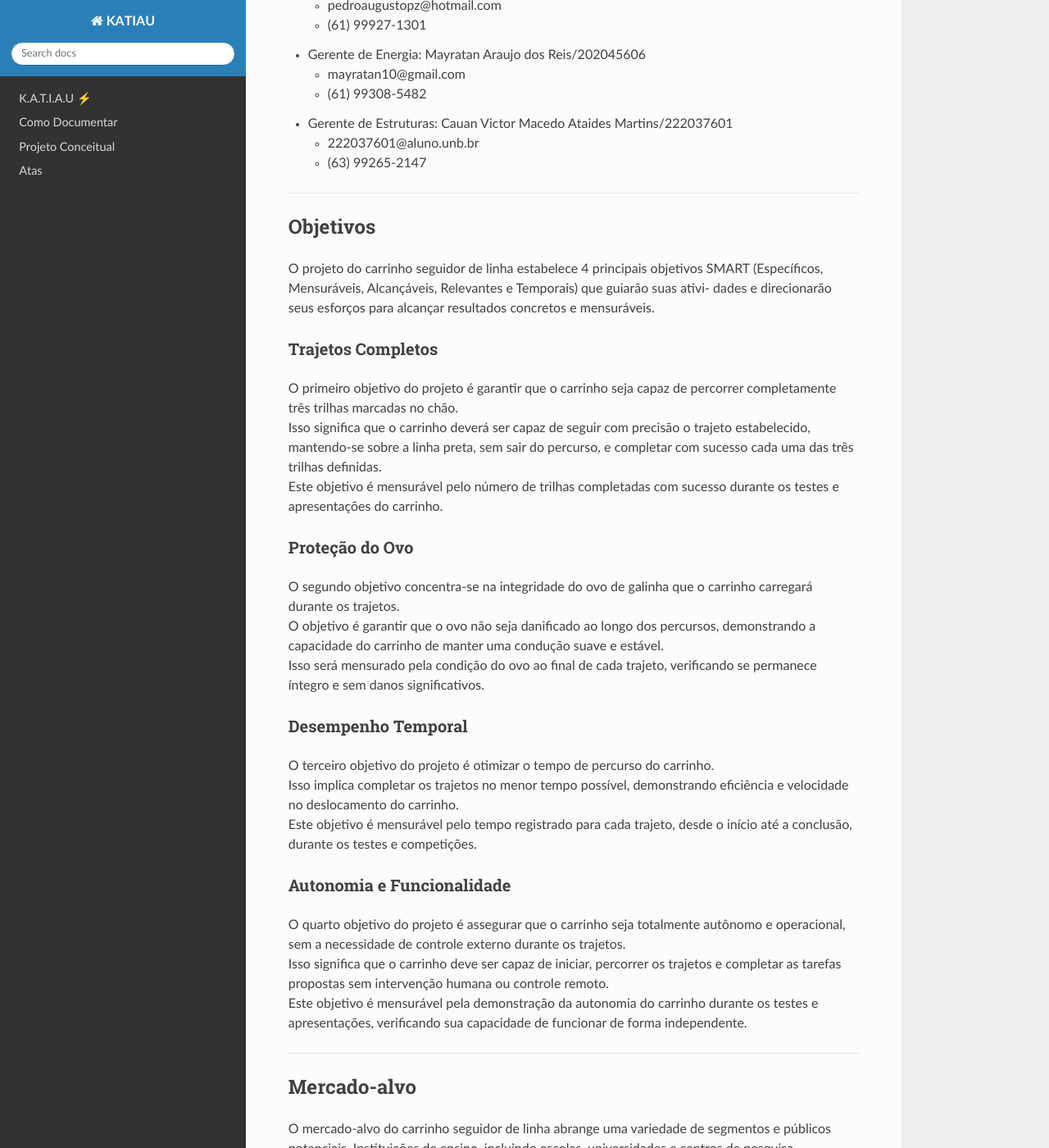
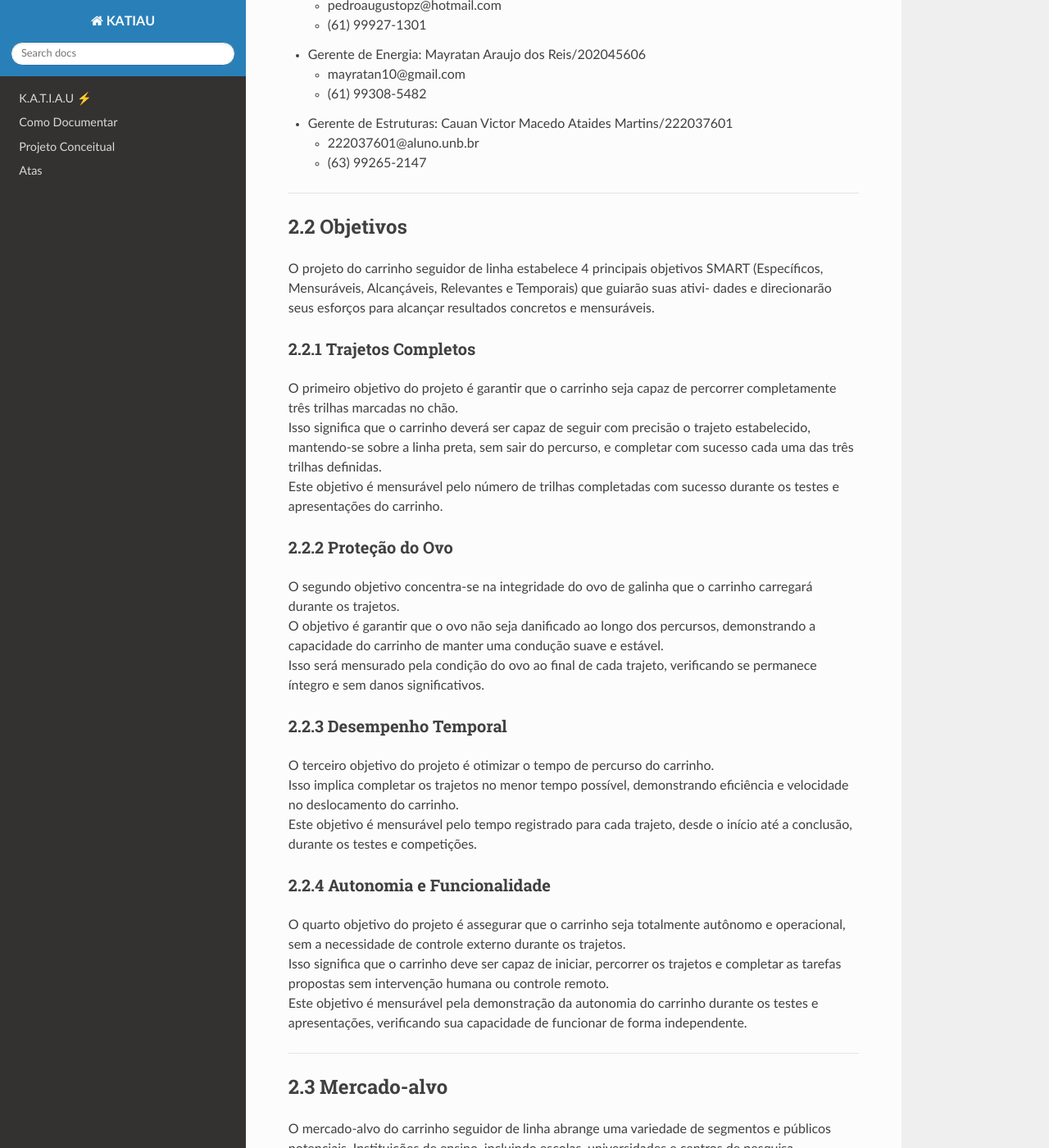
Before and after one commit to PI1-2024-1/PI1-KATIAU-docs, an MkDocs documentation site: the page built from docs/Documentacao/2_Tap.md, in a window 1280 px wide and 1400 px high, scrolled down 678 px. Shown: the whole window at 82% size. Built offline with MkDocs 1.6.1, drawn with Linux system fonts in a browser that asks for light colours; nearby versions of some CDN libraries; some of the changed text lies outside the part shown.

Commit message:
Commit para ajustes visuais verificados após ultimo PR.

```diff
--- a/docs/Documentacao/2_Tap.md
+++ b/docs/Documentacao/2_Tap.md
@@ -1,4 +1,4 @@
-# Termo de Abertura do Projeto
+# 2. Termo de Abertura do Projeto
 
 Este tópico representa o Termo de Abertura de Projeto (TAP) para o desenvolvimento do carrinho
 seguidor de linha, como parte do Projeto Integrador de Engenharia 1 (PI1) da Faculdade UnB Gama (FGA).<br>
@@ -6,7 +6,7 @@ O objetivo deste TAP é estabelecer uma base sólida para a execução eficiente
 definindo seus objetivos, escopo, requisitos e diretrizes.
 ___________________________________________________________________________________
 
-## Dados do projeto
+## 2.1 Dados do projeto
 
 - Nome do Projeto: K.A.T.I.A.U
 - Data de abertura: 15/04/2024
@@ -30,13 +30,13 @@ ________________________________________________________________________________
 
 ___________________________________________________________________________________
 
-## Objetivos
+## 2.2 Objetivos
 
 O projeto do carrinho seguidor de linha estabelece 4 principais objetivos SMART
 (Específicos, Mensuráveis, Alcançáveis, Relevantes e Temporais) que guiarão suas ativi-
 dades e direcionarão seus esforços para alcançar resultados concretos e mensuráveis.
 
-### Trajetos Completos
+### 2.2.1 Trajetos Completos
 
 O primeiro objetivo do projeto é garantir que o carrinho seja capaz de percorrer
 completamente três trilhas marcadas no chão.<br>
@@ -46,7 +46,7 @@ três trilhas definidas.<br>
 Este objetivo é mensurável pelo número de trilhas completadas com sucesso durante os testes
 e apresentações do carrinho.
 
-### Proteção do Ovo
+### 2.2.2 Proteção do Ovo
 
 O segundo objetivo concentra-se na integridade do ovo de galinha que o carrinho
 carregará durante os trajetos.<br>
@@ -56,7 +56,7 @@ estável.<br>
 Isso será mensurado pela condição do ovo ao final de cada trajeto, verificando se
 permanece íntegro e sem danos significativos.
 
-### Desempenho Temporal
+### 2.2.3 Desempenho Temporal
 
 O terceiro objetivo do projeto é otimizar o tempo de percurso do carrinho.<br>
 Isso implica completar os trajetos no menor tempo possível, demonstrando eficiência
@@ -64,7 +64,7 @@ e velocidade no deslocamento do carrinho.<br>
 Este objetivo é mensurável pelo tempo registrado para cada trajeto,
 desde o início até a conclusão, durante os testes e competições.
 
-### Autonomia e Funcionalidade
+### 2.2.4 Autonomia e Funcionalidade
 
 O quarto objetivo do projeto é assegurar que o carrinho seja totalmente autônomo
 e operacional, sem a necessidade de controle externo durante os trajetos.<br>
@@ -75,7 +75,7 @@ e apresentações, verificando sua capacidade de funcionar de forma independente
 
 ___________________________________________________________________________________
 
-## Mercado-alvo
+## 2.3 Mercado-alvo
 
 O mercado-alvo do carrinho seguidor de linha abrange uma variedade de segmentos
 e públicos potenciais. Instituições de ensino, incluindo escolas, universidades e centros
@@ -96,7 +96,7 @@ quanto no mercado comercial e de competições.
 
 ___________________________________________________________________________________
 
-## Requisitos
+## 2.4 Requisitos
 
 Os requisitos funcionais e não funcionais coletados para o desenvolvimento do
 carrinho seguidor de linha serão apresentados nas Tabelas 1 e 2 a seguir:
@@ -160,7 +160,7 @@ ________________________________________________________________________________
 
 ___________________________________________________________________________________
 
-## Justificativa
+## 2.5 Justificativa
 
 O projeto do carrinho seguidor de linha surge em um contexto de busca por solu-
 ções educacionais dinâmicas e eficazes, especialmente no campo da robótica e automação.<br>
@@ -181,7 +181,7 @@ a formação de profissionais capacitados e inovadores.
 
 ___________________________________________________________________________________
 
-## Indicadores
+## 2.6 Indicadores
 
 - Na região do Distrito Federal e arredores, foram identificados eventos significati-
 vos relacionados à área da robótica, como o "Festival SESI de Educação"e a "Competição
```
Also changed, not shown: docs/Atas/Reuniões Software/Reuniao_Software_3.md (+1 -0 lines), docs/Documentacao/6_Cronograma.md (+1 -1 lines).
